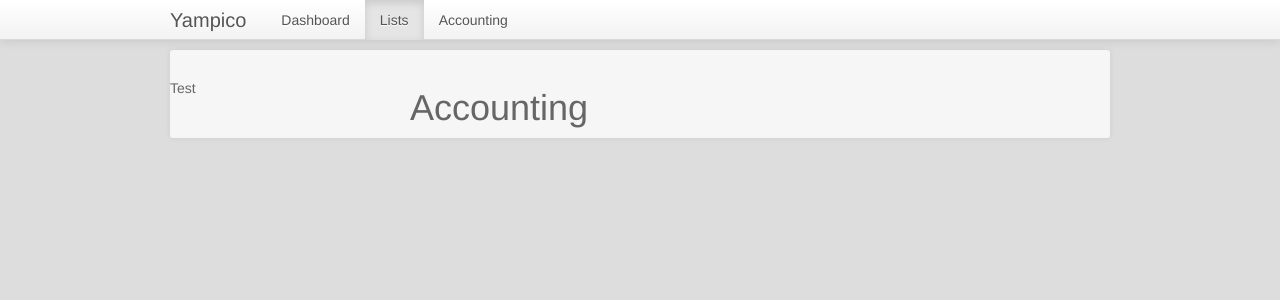
After one commit to acaso/yampico, a Django app: page /accounting/ in a window 1280 px wide. The commit adds this page. Shown: the top 300 px of the page. Run offline with Django 3.2, Linux system fonts and the light colour scheme; parts of the project's set-up code (start-up, migrations or seed data) failed here and were passed over.

Commit message:
Added a stub index view for accounting app

```diff
--- /dev/null
+++ b/yampico/accounting/templates/index.html
@@ -0,0 +1,8 @@
+{% extends 'skel.html' %}
+
+{% block content %}
+<header class="jumbotron subhead" id="overview">
+    <h1>Accounting</h1>
+</header>
+<p>{{ error }}</p>
+{% endblock %}
--- /dev/null
+++ b/yampico/accounting/urls.py
@@ -0,0 +1,5 @@
+from django.conf.urls.defaults import patterns, url
+
+urlpatterns = patterns('accounting.views',
+    url(r'^$', 'index'),
+)
--- a/yampico/accounting/views.py
+++ b/yampico/accounting/views.py
@@ -1 +1,16 @@
-# Create your views here.
+#!/usr/bin/env python
+'''
+Created on 25/08/2012
+
+@author: alberto
+'''
+
+from django.shortcuts import render_to_response
+#from django.http import HttpResponse
+from django.http import HttpResponseRedirect
+
+#from lists.models import List, ListItem
+
+def index(request):
+
+    return render_to_response('index.html')
--- a/yampico/settings.py
+++ b/yampico/settings.py
@@ -123,8 +123,9 @@ INSTALLED_APPS = (
     'django.contrib.admin',
     # Uncomment the next line to enable admin documentation:
     # 'django.contrib.admindocs',
+    'yampico.accounting',
+    'yampico.dashboard',
     'yampico.lists',
-    'yampico.dashboard',
 )
 
 # A sample logging configuration. The only tangible logging
--- a/yampico/templates/skel.html
+++ b/yampico/templates/skel.html
@@ -63,7 +63,7 @@ div.dashboard_element h2 {
             <ul class="nav">
                 <li><a href="{% url dashboard.views.index %}">Dashboard</a></li>
                 <li class="active"><a href="{% url lists.views.index %}">Lists</a></li>
-                <li><a href="{% url dashboard.views.index %}">Accounting</a></li>
+                <li><a href="{% url accounting.views.index %}">Accounting</a></li>
             </ul>
         </div>
     </div>
--- a/yampico/urls.py
+++ b/yampico/urls.py
@@ -18,7 +18,11 @@ urlpatterns = patterns('',
 
     url(r'^$', 'yampico.views.index'),
     url(r'^lists/', include('yampico.lists.urls')),
+
     url(r'^dashboard/', include('yampico.dashboard.urls')),
+
+    url(r'^accounting/', include('yampico.accounting.urls')),
+
 )
 
 urlpatterns += staticfiles_urlpatterns()
```
